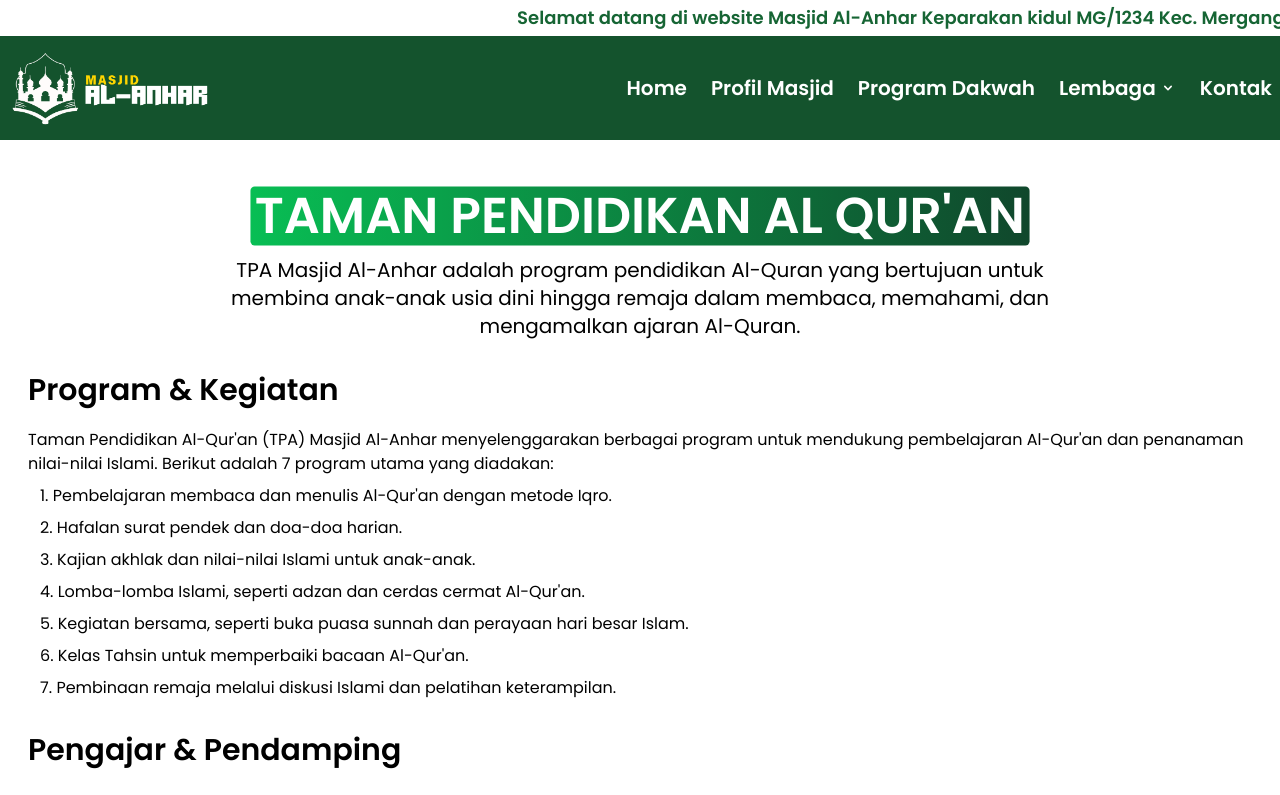
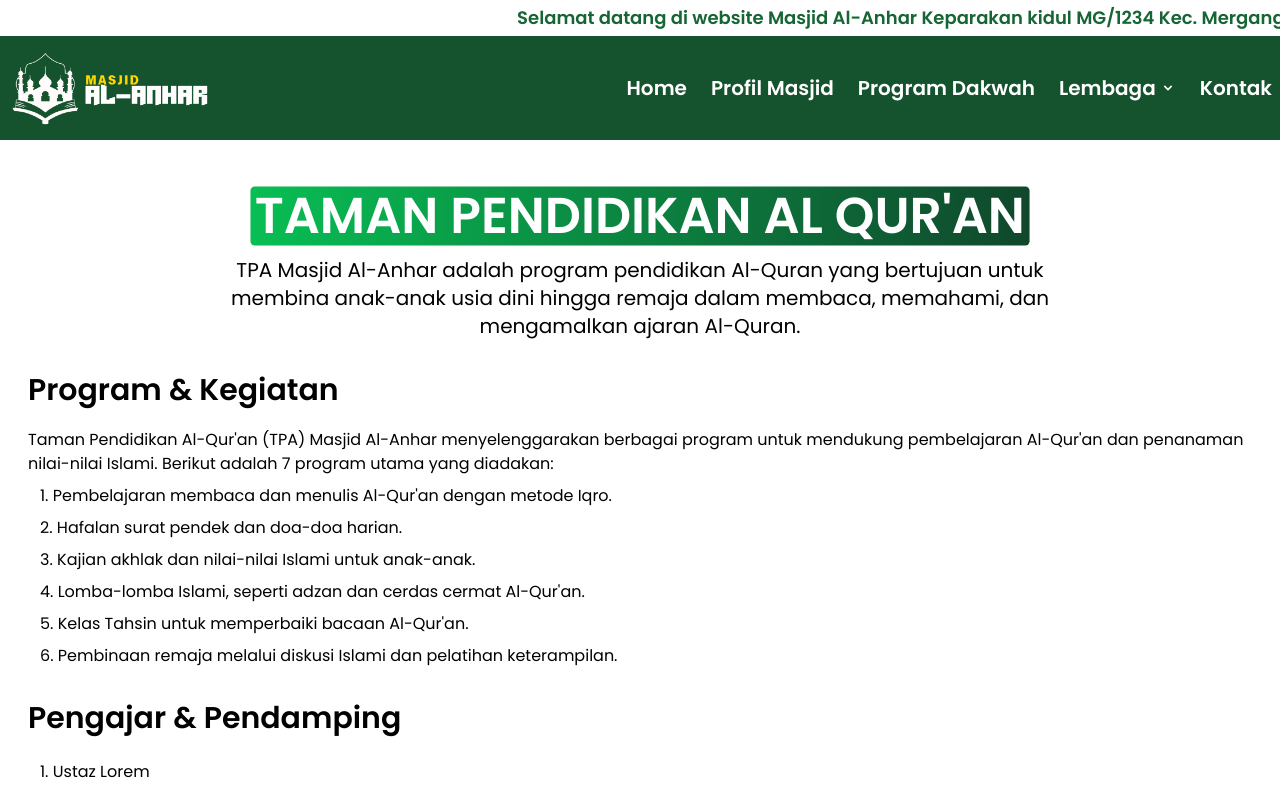
Before and after one commit to siddiqfathurahman/Masjid-ALAnhar, a React (Vite) app: page /organisasi/tpa in a window 1280 px wide. Shown: the top 795 px of the page. Built offline with nearby package versions, Linux system fonts and the light colour scheme.

Commit message:
update tpa

```diff
--- a/src/pages/Program.jsx
+++ b/src/pages/Program.jsx
@@ -64,7 +64,6 @@ const Program = () => {
       </div>
     </div>
     <Gallerydakwah />
-
     </>
 
   );
--- a/src/pages/Tpa.jsx
+++ b/src/pages/Tpa.jsx
@@ -54,7 +54,7 @@ const Tpa = () => {
             'Hafalan surat pendek dan doa-doa harian.',
             'Kajian akhlak dan nilai-nilai Islami untuk anak-anak.',
             'Lomba-lomba Islami, seperti adzan dan cerdas cermat Al-Qur\'an.',
-            'Kegiatan bersama, seperti buka puasa sunnah dan perayaan hari besar Islam.',
+
             'Kelas Tahsin untuk memperbaiki bacaan Al-Qur\'an.',
             'Pembinaan remaja melalui diskusi Islami dan pelatihan keterampilan.',
           ].map((item, index) => (
```
